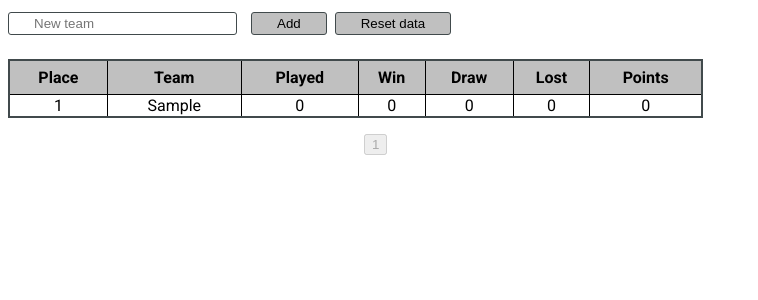
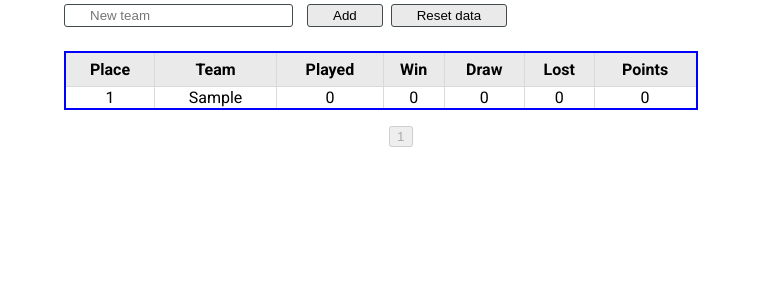
Before and after one commit to DeeBee123/tournament, a React (Create React App) app: page / in a window 1280 px wide. Both pictures are taken after typing "Sample" into the empty fields and a click on the button "Add". Shown: the top 300 px of the page, without its empty margins (0-758 px from the left). Built offline with nearby package versions, Linux system fonts and the light colour scheme; the HTML template or start-up script is replaced by a standard one.

Commit message:
style changes, thead component

```diff
--- a/src/App.js
+++ b/src/App.js
@@ -1,5 +1,6 @@
 import Main from "./pages/main/Main";
 import { GlobalContextProvider } from "./context/GlobalContext";
+import "./app.scss"
 
 function App() {
   return (
--- /dev/null
+++ b/src/app.scss
@@ -0,0 +1,3 @@
+body {
+    margin: 0;
+}
--- a/src/components/input/input.scss
+++ b/src/components/input/input.scss
@@ -10,3 +10,14 @@
     margin: 0 5px;
   }
 }
+  /* Chrome, Safari, Edge, Opera */
+  input::-webkit-outer-spin-button,
+  input::-webkit-inner-spin-button {
+    -webkit-appearance: none;
+    margin: 0;
+  }
+
+  /* Firefox */
+  input[type="number"] {
+    -moz-appearance: textfield;
+  }
--- a/src/components/matches/matches.scss
+++ b/src/components/matches/matches.scss
@@ -16,17 +16,7 @@
   .team:first-child {
     text-align: right;
   }
-  /* Chrome, Safari, Edge, Opera */
-  input::-webkit-outer-spin-button,
-  input::-webkit-inner-spin-button {
-    -webkit-appearance: none;
-    margin: 0;
-  }
 
-  /* Firefox */
-  input[type="number"] {
-    -moz-appearance: textfield;
-  }
   .score {
     margin: 0 5px;
   }
--- a/src/components/table/Table.jsx
+++ b/src/components/table/Table.jsx
@@ -4,6 +4,7 @@ import { sortByPoints, findMatches } from "../../utils/calcPoints";
 import TableRow from "./TableRow";
 import Pagination from "../pagination/Pagination";
 import "./table.scss";
+import Thead from "./Thead";
 
 export const Table = () => {
   const [currentPage, setCurrentPage] = useState(1);
@@ -17,6 +18,7 @@ export const Table = () => {
     indexOfLastRecord
   );
   const pagenumbers = Math.ceil(teams.length / teamsPerPage);
+
   if (!teams.length) {
     return <p> Please create first team for this tournament.</p>;
   }
@@ -24,17 +26,7 @@ export const Table = () => {
   return (
     <section className="table">
       <table>
-        <thead>
-          <tr>
-            <th>Place</th>
-            <th>Team</th>
-            <th>Played</th>
-            <th>Win</th>
-            <th>Draw</th>
-            <th>Lost</th>
-            <th>Points</th>
-          </tr>
-        </thead>
+        <Thead />
         <tbody>
           {currentTeams.map((team, index) => (
             <TableRow
--- /dev/null
+++ b/src/components/table/Thead.jsx
@@ -0,0 +1,17 @@
+const Thead = () => {
+  return (
+    <thead>
+      <tr>
+        <th>Place</th>
+        <th>Team</th>
+        <th>Played</th>
+        <th>Win</th>
+        <th>Draw</th>
+        <th>Lost</th>
+        <th>Points</th>
+      </tr>
+    </thead>
+  );
+};
+
+export default Thead;
--- a/src/components/table/table.scss
+++ b/src/components/table/table.scss
@@ -5,7 +5,7 @@ section.table {
   table {
     width: 100%;
     border-spacing: unset;
-    border: 2px solid $black-400;
+    border: 2px solid $blue-500;
     text-align: center;
     border-collapse: collapse;
     thead {
@@ -13,10 +13,10 @@ section.table {
     }
     th {
       padding: 7px 0;
-      border: 1px solid black;
+      border: 1px solid $grey-200;
     }
     td {
-      border: 1px solid black;
+      border: 1px solid $grey-200;
     }
   }
   @media screen and (max-width: $layout-breakpoint-medium) {
--- a/src/pages/main/Main.jsx
+++ b/src/pages/main/Main.jsx
@@ -4,13 +4,13 @@ import "./main.scss"
 
 export const Main = () => {
   return (
-    <>
+    <main>
       <AddNewTeam />
-      <div className="main">
+      <div className="container">
         <Table />
         <Matches />
       </div>
-    </>
+    </main>
   );
 };
 
--- a/src/pages/main/main.scss
+++ b/src/pages/main/main.scss
@@ -1,12 +1,18 @@
 @import "../../styles";
-.main {
+
+main {
+  width: 90%;
+  max-width: 1500px;
+  margin: auto;
+  .container {
     font-family: $font-family;
     margin-top: 20px;
     display: flex;
     justify-content: space-between;
     @media screen and (max-width: $layout-breakpoint-medium) {
-        flex-direction: column;
-        justify-content: center;
-        align-items: center;
+      flex-direction: column;
+      justify-content: center;
+      align-items: center;
     }
+  }
 }
--- a/src/styles/_colors.scss
+++ b/src/styles/_colors.scss
@@ -1,3 +1,5 @@
 $transparent: transparent;
 $black-400:#414a4c;
-$grey-100: #C0C0C0;
+$grey-100: #eaeaea;
+$grey-200: #d9d9d9;
+$blue-500: blue;
```
